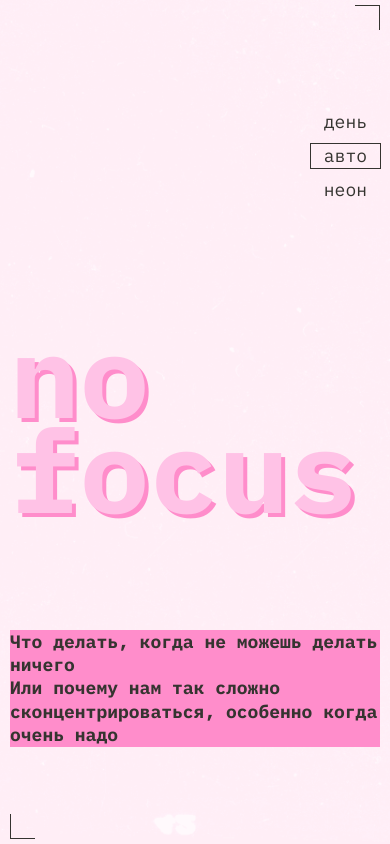
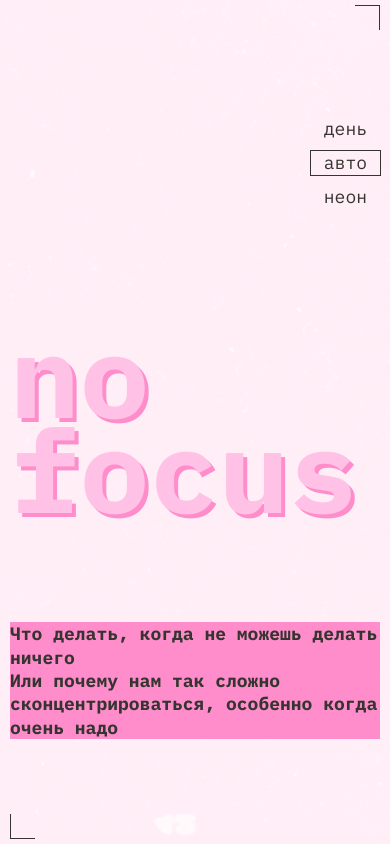
Before and after one commit to nikitakorkink/slozhno-sosredotochitsya, a plain HTML site: page index.html in a window 390 px wide. Shown: the top 844 px of the page. Drawn offline with Linux system fonts and the light colour scheme.

Commit message:
fixed mobile version spacing

```diff
--- a/styles/adaptive.css
+++ b/styles/adaptive.css
@@ -2,7 +2,6 @@
   .header {
     display: grid;
     grid-template-rows: 1fr min-content 1fr;
-    gap: 15px;
     padding: var(--padding-mobile);
   }
 
@@ -56,7 +55,7 @@
   }
 }
 
-@media (width < 1024px) {
+@media (768px <= width < 1024px) {
   .header__theme-menu {
     display: flex;
     justify-content: end;
--- a/styles/variables.css
+++ b/styles/variables.css
@@ -1,7 +1,3 @@
-/*
-  Переменные для вашего проекта
-  и их переопределение под различные устройства
-*/
 :root {
   --background-image: url(../images/cover-image-dark.png);
   --background-color: #000028;
@@ -9,7 +5,7 @@
   --title-color: rgb(219, 0, 255);
   --title-shadow: 4px 4px rgb(255, 0, 112);
   --hyperlink-shadow: 2px 4px rgb(255, 0, 112);
-  --text-color: #F1B2CE;
+  --text-color: #f1b2ce;
   --title-text-color: #000028;
   --section-title-color: #ff0070;
   --decoration-color: #ff0070;
```
